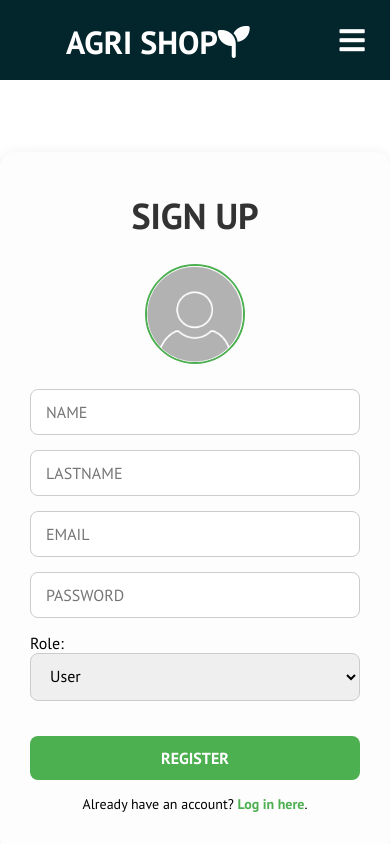
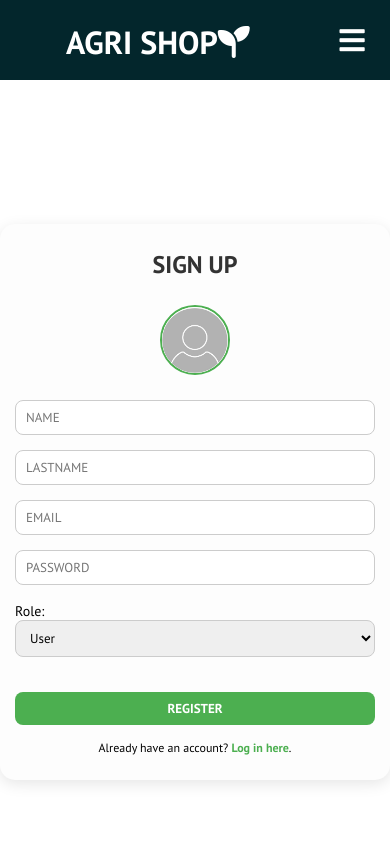
Before and after one commit to MKristinaa/AgriShop-React, a React (Create React App) app: page /sign-up in a window 390 px wide. Shown: the top 844 px of the page. Built offline with nearby package versions, Linux system fonts and the light colour scheme.

Commit message:
Updated SignUp.css

```diff
--- a/src/components/pages/SignUp.css
+++ b/src/components/pages/SignUp.css
@@ -23,6 +23,7 @@
   display: flex;
   flex-direction: column;
   align-items: center;
+  transition: all 0.3s ease;
 }
 
 /* Naslov */
@@ -31,6 +32,7 @@
   font-weight: 600;
   margin-bottom: 25px;
   color: #333;
+  text-align: center;
 }
 
 /* Avatar upload */
@@ -149,3 +151,60 @@
 .login a:hover {
   text-decoration: underline;
 }
+
+/* ===== RESPONSIVE ===== */
+@media (max-width: 768px) {
+  .card-signup {
+    padding: 30px 20px;
+  }
+
+  .title-signup {
+    font-size: 28px;
+  }
+
+  .avatar-circle {
+    width: 80px;
+    height: 80px;
+  }
+
+  .signup-form .form-control,
+  .signup-form .select-role,
+  .signup-form .custom-button {
+    padding: 10px 12px;
+    font-size: 14px;
+  }
+
+  .role-div label {
+    font-size: 14px;
+  }
+
+  .login {
+    font-size: 13px;
+  }
+}
+
+@media (max-width: 480px) {
+  .card-signup {
+    padding: 25px 15px;
+  }
+
+  .title-signup {
+    font-size: 24px;
+  }
+
+  .avatar-circle {
+    width: 70px;
+    height: 70px;
+  }
+
+  .signup-form .form-control,
+  .signup-form .select-role,
+  .signup-form .custom-button {
+    padding: 8px 10px;
+    font-size: 13px;
+  }
+
+  .login {
+    font-size: 12px;
+  }
+}
```
